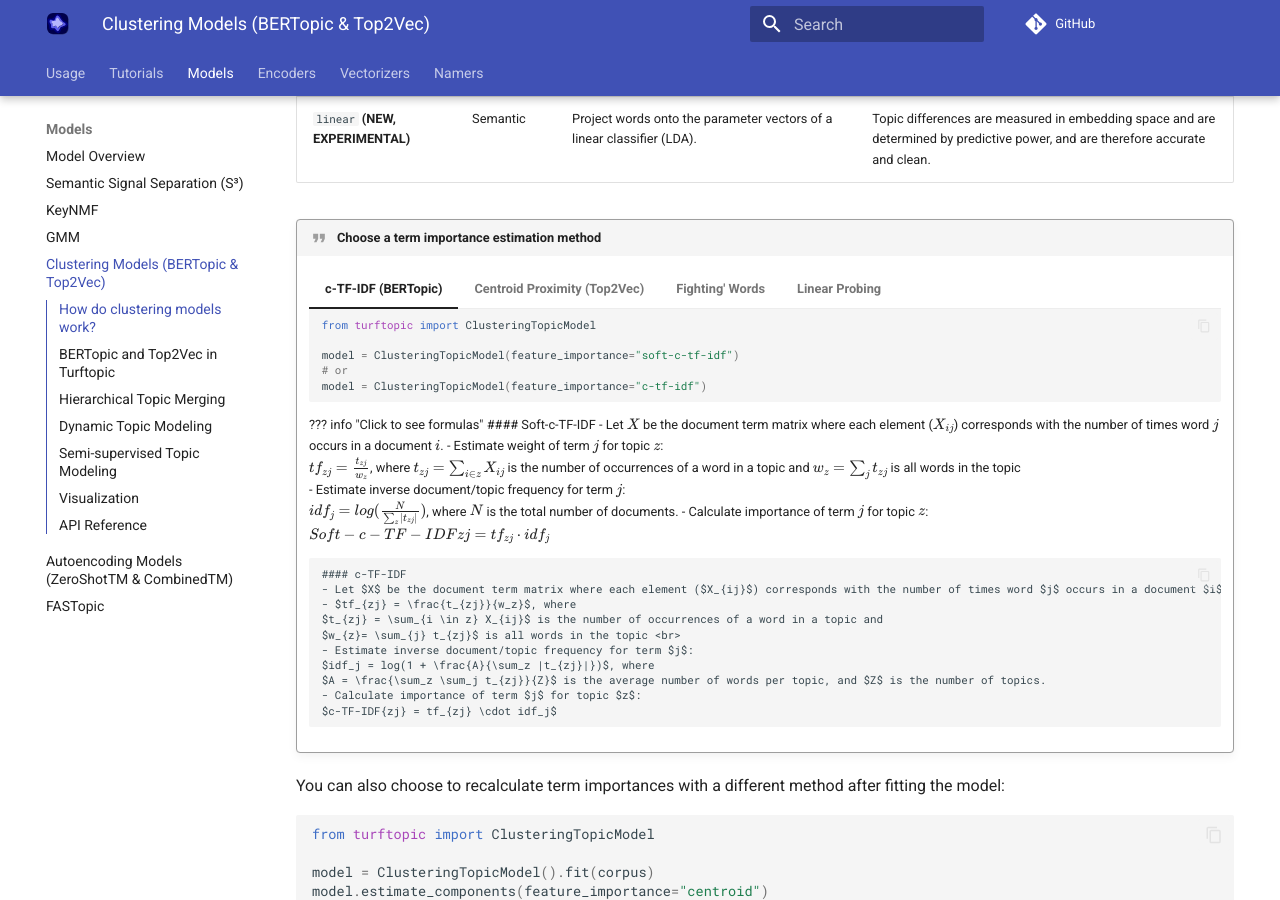
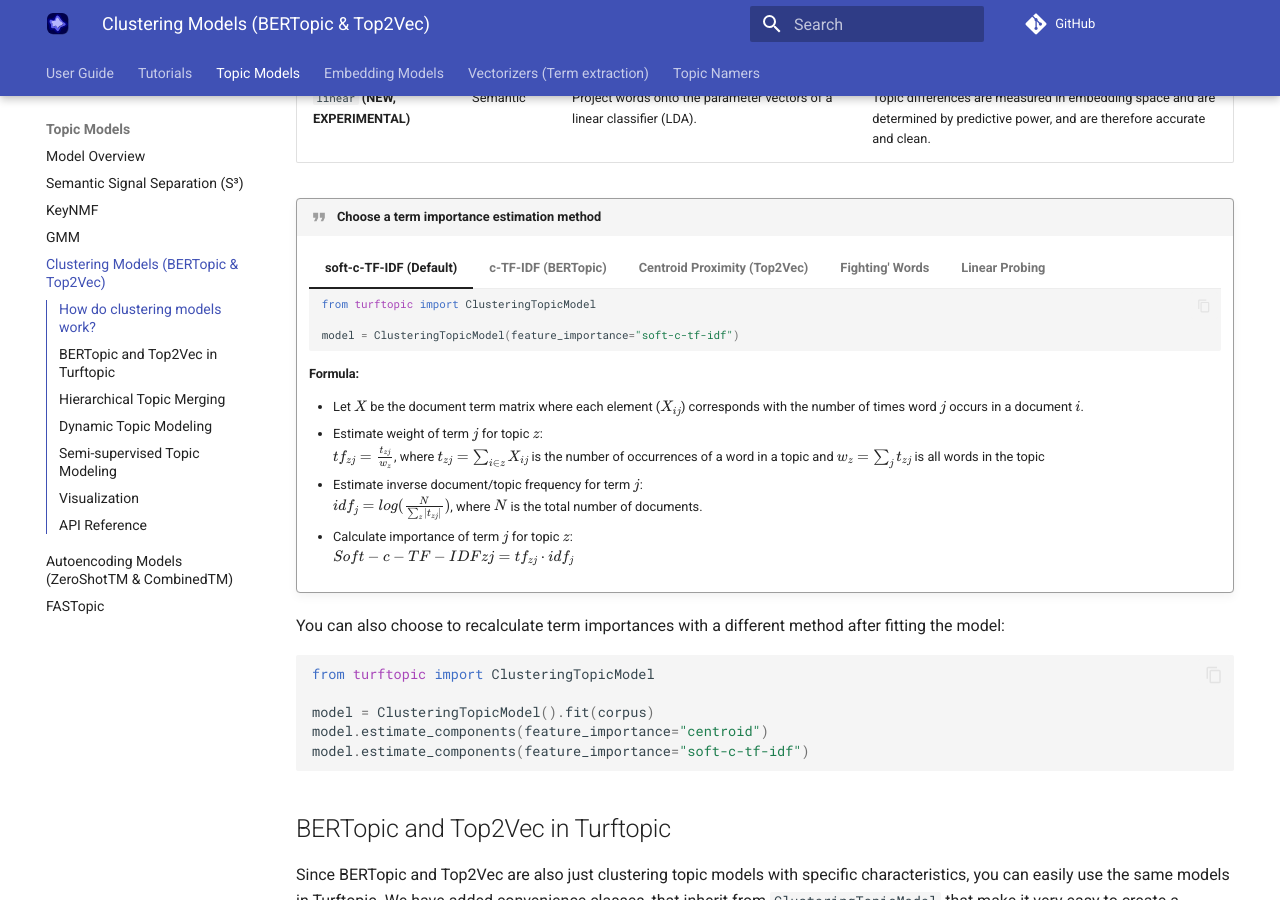
Before and after one commit to x-tabdeveloping/turftopic, an MkDocs documentation site: the page built from docs/clustering.md, in a window 1280 px wide and 900 px high, scrolled down 2904 px. Built offline with MkDocs 1.6.1 and Material for MkDocs 9.7.7, drawn with Linux system fonts in a browser that asks for light colours; nearby versions of some CDN libraries; some web fonts are replaced; comment, search, counter and statistics services are not loaded; some of the changed text lies outside the part shown.

Commit message:
Fixed rendering issues with documentation

````diff
--- a/docs/clustering.md
+++ b/docs/clustering.md
@@ -31,7 +31,6 @@ but users are free to specify the model that will be used for dimensionality red
         model = ClusteringTopicModel(dimensionality_reduction=TSNE(n_components=2, metric="cosine"))
         ```
         TSNE is a classic method for producing non-linear lower-dimensional representations of high-simensional embeddings.
-        TSNE has an inherent clustering property, which helps clustering models find groups of data.
         While it is widely used, it has many well-known issues, such as poor representation of global relations, and artificial clusters.
 
         !!! tip "Use openTSNE for better performance!"
@@ -130,39 +129,47 @@ By and large there are two types of methods that can be used for importance esti
 
 !!! quote "Choose a term importance estimation method"
 
+    === "soft-c-TF-IDF (Default)"
+
+        ```python
+        from turftopic import ClusteringTopicModel
+
+        model = ClusteringTopicModel(feature_importance="soft-c-tf-idf")
+        ```
+
+        #### Formula:
+
+        - Let $X$ be the document term matrix where each element ($X_{ij}$) corresponds with the number of times word $j$ occurs in a document $i$.
+        - Estimate weight of term $j$ for topic $z$: <br>
+        $tf_{zj} = \frac{t_{zj}}{w_z}$, where
+        $t_{zj} = \sum_{i \in z} X_{ij}$ is the number of occurrences of a word in a topic and
+        $w_{z}= \sum_{j} t_{zj}$ is all words in the topic <br>
+        - Estimate inverse document/topic frequency for term $j$:
+        $idf_j = log(\frac{N}{\sum_z |t_{zj}|})$, where
+        $N$ is the total number of documents.
+        - Calculate importance of term $j$ for topic $z$:
+        $Soft-c-TF-IDF{zj} = tf_{zj} \cdot idf_j$
+
     === "c-TF-IDF (BERTopic)"
 
         ```python
         from turftopic import ClusteringTopicModel
 
-        model = ClusteringTopicModel(feature_importance="soft-c-tf-idf")
-        # or
         model = ClusteringTopicModel(feature_importance="c-tf-idf")
         ```
 
-         ??? info "Click to see formulas"
-            #### Soft-c-TF-IDF
-            - Let $X$ be the document term matrix where each element ($X_{ij}$) corresponds with the number of times word $j$ occurs in a document $i$.
-            - Estimate weight of term $j$ for topic $z$: <br>
-            $tf_{zj} = \frac{t_{zj}}{w_z}$, where
-            $t_{zj} = \sum_{i \in z} X_{ij}$ is the number of occurrences of a word in a topic and
-            $w_{z}= \sum_{j} t_{zj}$ is all words in the topic <br>
-            - Estimate inverse document/topic frequency for term $j$:
-            $idf_j = log(\frac{N}{\sum_z |t_{zj}|})$, where
-            $N$ is the total number of documents.
-            - Calculate importance of term $j$ for topic $z$:
-            $Soft-c-TF-IDF{zj} = tf_{zj} \cdot idf_j$
+        #### Formula:
 
-            #### c-TF-IDF
-            - Let $X$ be the document term matrix where each element ($X_{ij}$) corresponds with the number of times word $j$ occurs in a document $i$.
-            - $tf_{zj} = \frac{t_{zj}}{w_z}$, where
-            $t_{zj} = \sum_{i \in z} X_{ij}$ is the number of occurrences of a word in a topic and
-            $w_{z}= \sum_{j} t_{zj}$ is all words in the topic <br>
-            - Estimate inverse document/topic frequency for term $j$:
-            $idf_j = log(1 + \frac{A}{\sum_z |t_{zj}|})$, where
-            $A = \frac{\sum_z \sum_j t_{zj}}{Z}$ is the average number of words per topic, and $Z$ is the number of topics.
-            - Calculate importance of term $j$ for topic $z$:
-            $c-TF-IDF{zj} = tf_{zj} \cdot idf_j$
+        - Let $X$ be the document term matrix where each element ($X_{ij}$) corresponds with the number of times word $j$ occurs in a document $i$.
+        - $tf_{zj} = \frac{t_{zj}}{w_z}$, where
+        $t_{zj} = \sum_{i \in z} X_{ij}$ is the number of occurrences of a word in a topic and
+        $w_{z}= \sum_{j} t_{zj}$ is all words in the topic <br>
+        - Estimate inverse document/topic frequency for term $j$:
+        $idf_j = log(1 + \frac{A}{\sum_z |t_{zj}|})$, where
+        $A = \frac{\sum_z \sum_j t_{zj}}{Z}$ is the average number of words per topic, and $Z$ is the number of topics.
+        - Calculate importance of term $j$ for topic $z$:
+        $c-TF-IDF{zj} = tf_{zj} \cdot idf_j$
+
 
     === "Centroid Proximity (Top2Vec)"
 
--- a/mkdocs.yml
+++ b/mkdocs.yml
@@ -2,7 +2,7 @@ site_name: Turftopic
 site_description: 'An all-in-one library for topic modeling with sentence embeddings.'
 repo_url: https://github.com/x-tabdeveloping/turftopic
 nav:
-  - Usage:
+  - User Guide:
     - Getting Started: index.md
     - Defining and Fitting Topic Models: model_definition_and_training.md
     - Interpreting and Visualizing Models: model_interpretation.md
@@ -21,7 +21,7 @@ nav:
      - Discourse Analysis on Morality and Religion: tutorials/religious.md
      - Discovering a Data-driven Political Compass: tutorials/ideologies.md
      - Customer Dissatisfaction Analysis: tutorials/reviews.md
-  - Models:
+  - Topic Models:
     - Model Overview: model_overview.md
     - Semantic Signal Separation (S³): s3.md
     - KeyNMF: KeyNMF.md
@@ -29,9 +29,9 @@ nav:
     - Clustering Models (BERTopic & Top2Vec): clustering.md
     - Autoencoding Models (ZeroShotTM & CombinedTM): ctm.md
     - FASTopic: FASTopic.md
-  - Encoders: encoders.md
-  - Vectorizers: vectorizers.md
-  - Namers: namers.md
+  - Embedding Models: encoders.md
+  - Vectorizers (Term extraction): vectorizers.md
+  - Topic Namers: namers.md
 theme:
   name: material
   logo: images/logo.svg
@@ -68,8 +68,8 @@ markdown_extensions:
   - pymdownx.superfences
   - attr_list
   - md_in_html
+  - tables
   - admonition
-  - tables
   - pymdownx.details
   - pymdownx.superfences
   - pymdownx.tabbed:
````
Also changed, not shown: docs/index.md (+0 -6 lines), docs/model_overview.md (+3 -8 lines), docs/tutorials/images/s3.png (added).
